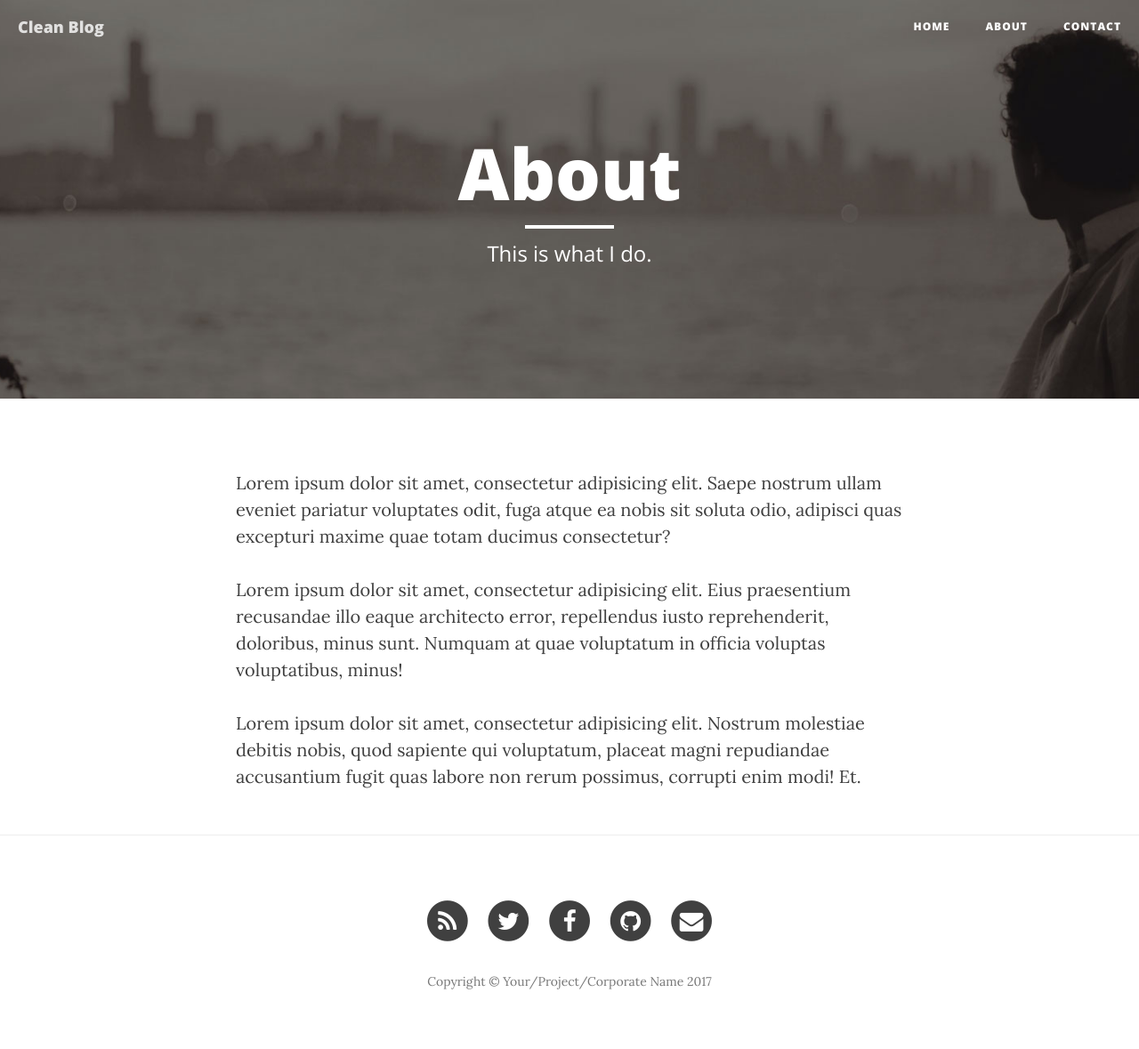
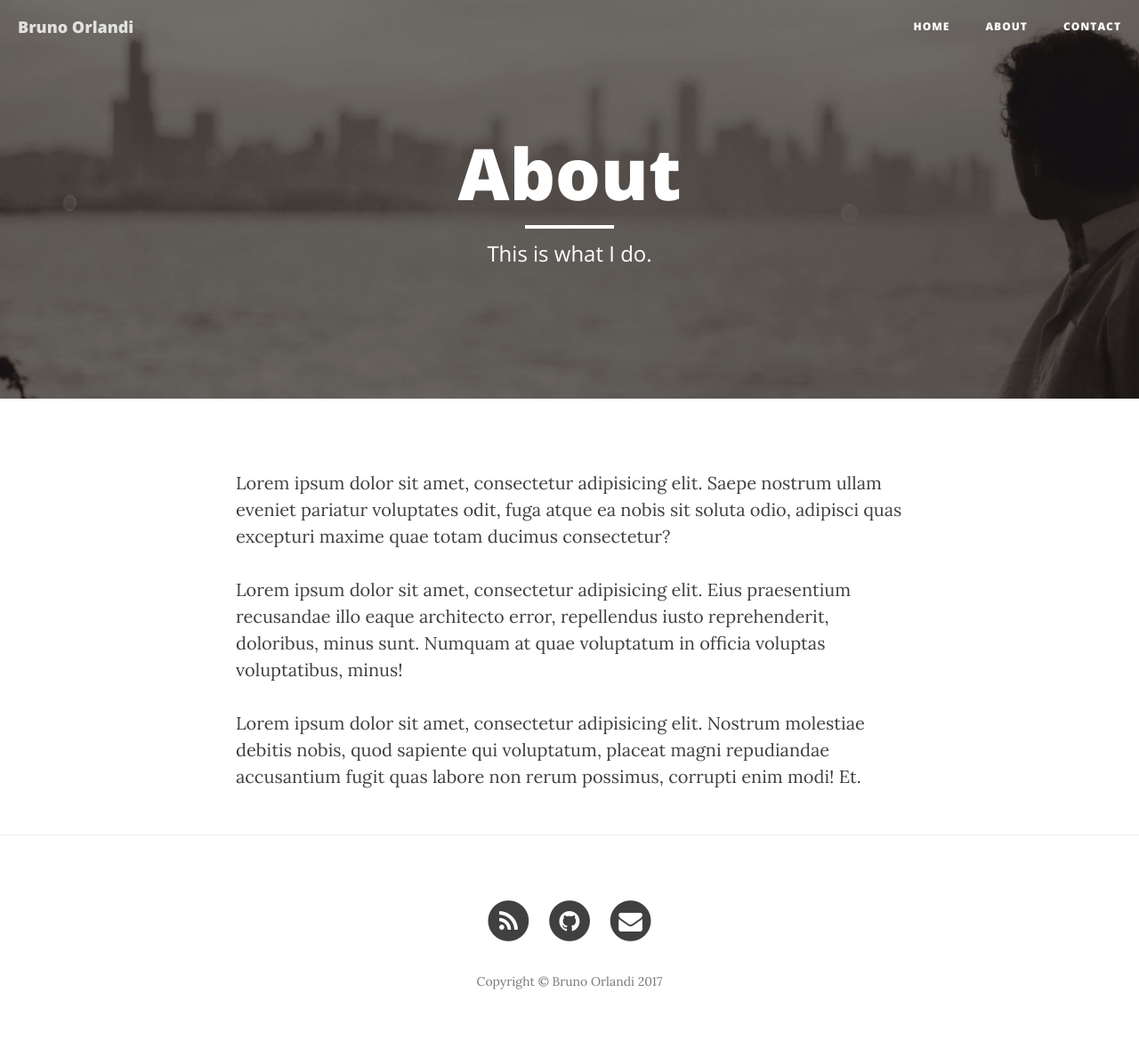
Before and after one commit to BrOrlandi/brorlandi.github.io, a Jekyll site: the page built from about.html, in a window 1280 px wide. Shown: the whole page at 89% size. Built offline with Jekyll 4.4.1, drawn with Linux system fonts in a browser that asks for light colours; nearby versions of some CDN libraries; some of the changed lines change nothing that is shown.

Commit message:
First configs

```diff
--- a/_config.yml
+++ b/_config.yml
@@ -1,15 +1,18 @@
 # Site settings
-title: Clean Blog
+title: Bruno Orlandi
 header-img: img/home-bg.jpg
-email: your-email@yourdomain.com
-copyright_name: Your/Project/Corporate Name
-description: "Write your site description here. It will be used as your sites meta description as well!"
-baseurl: "/startbootstrap-clean-blog-jekyll"
-url: "http://yourdomain.com"
-twitter_username: SBootstrap
-github_username:  davidtmiller
-facebook_username:  StartBootstrap
-email_username:  your-email@yourdomain.com
+email: brorlandi@gmail.com
+copyright_name: Bruno Orlandi
+description: > # this means to ignore newlines until "baseurl:"
+  Site pessoal de Bruno Orlandi.
+  Formado em Ciências de Computação pela USP São Carlos, desenvolvedor Web full-stack.
+  Organizando um portifólio e compartilhando minhas experiências. ;)
+baseurl: ""
+url: "https://brorlandi.github.io"
+#twitter_username:
+github_username:  brorlandi
+#facebook_username:
+email_username:  brorlandi@gmail.com
 
 # Google Analytics
 # To enable google analytics, uncomment below line with a valid Google Tracking ID
```
